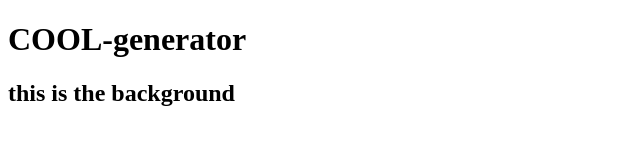
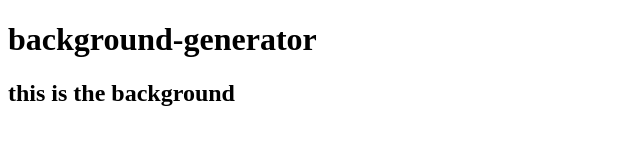
Before and after one commit to Sintaxxx/background-generator, a plain HTML site: page index.html in a window 1280 px wide. Shown: the whole page, without its empty margins (0-640 px from the left). Drawn offline with Linux system fonts and the light colour scheme.

Commit message:
reverting back to old title

```diff
--- a/index.html
+++ b/index.html
@@ -6,7 +6,7 @@
 		<title></title>
 	</head>
 	<body>
-		<h1>COOL-generator</h1>
+		<h1>background-generator</h1>
 		<h2>this is the background</h2>
 	</body>
 </html>
```
